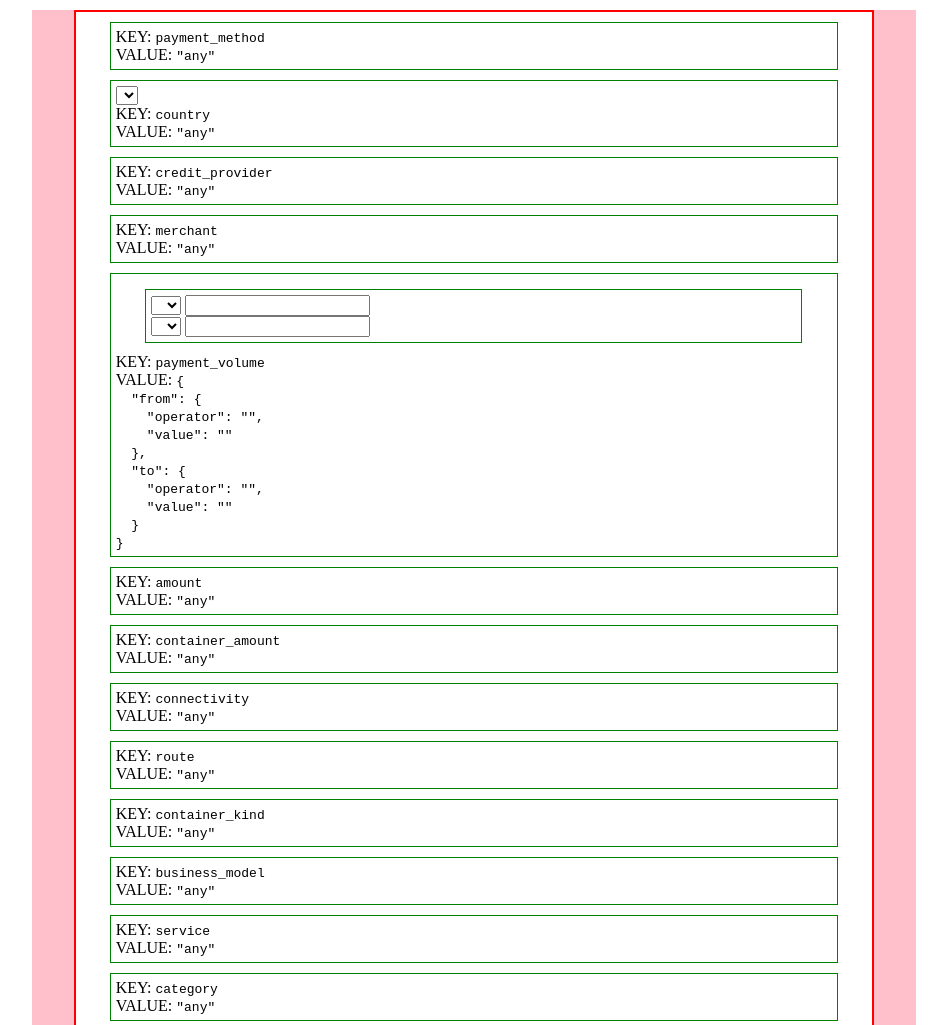
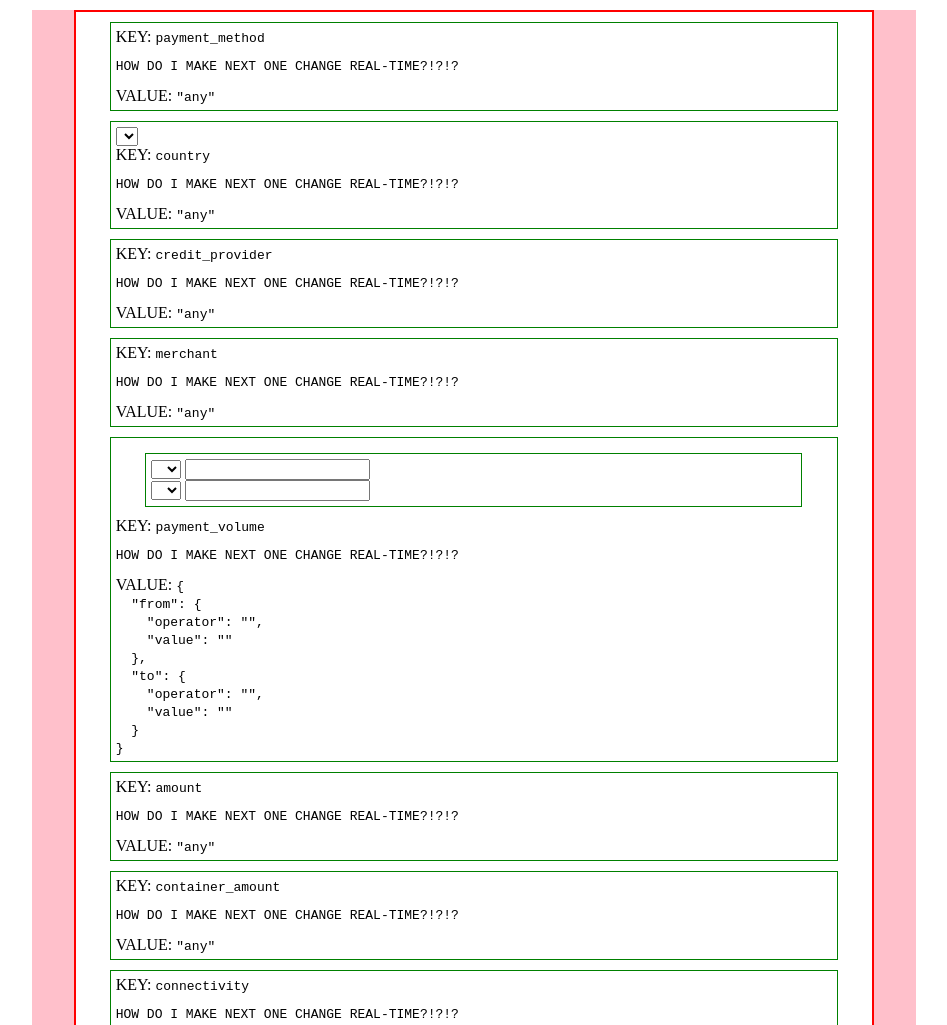
Before and after one commit to Muzietto/angularities, a plain HTML site: page directives/bk_rules_lab.html in a window 1280 px wide. Shown: the top 1025 px of the page, without its empty margins (166-1113 px from the left). Drawn offline with nearby package versions, Linux system fonts and the light colour scheme.

Commit message:
parking an issue

```diff
--- a/directives/bk_rules_lab.html
+++ b/directives/bk_rules_lab.html
@@ -50,6 +50,7 @@
           <constraint-payment-volume ng-if="key === 'payment_volume'" rule="rule" api="bk/constraints" default-value="{}"></constraint-payment-volume>
           <constraint-amount ng-if="key === 'amount'" rule="rule" api="bk/constraints" default-type="puntual" default-value="any"></constraint-amount>
           <label>KEY: </label><pre style="display:inline;">{{ key }}</pre><br/>
+          <pre>HOW DO I MAKE NEXT ONE CHANGE REAL-TIME?!?!?</pre>
           <label>VALUE: </label><pre style="display:inline;">{{ value | json }}</pre>
         </div>
       </div>
```
